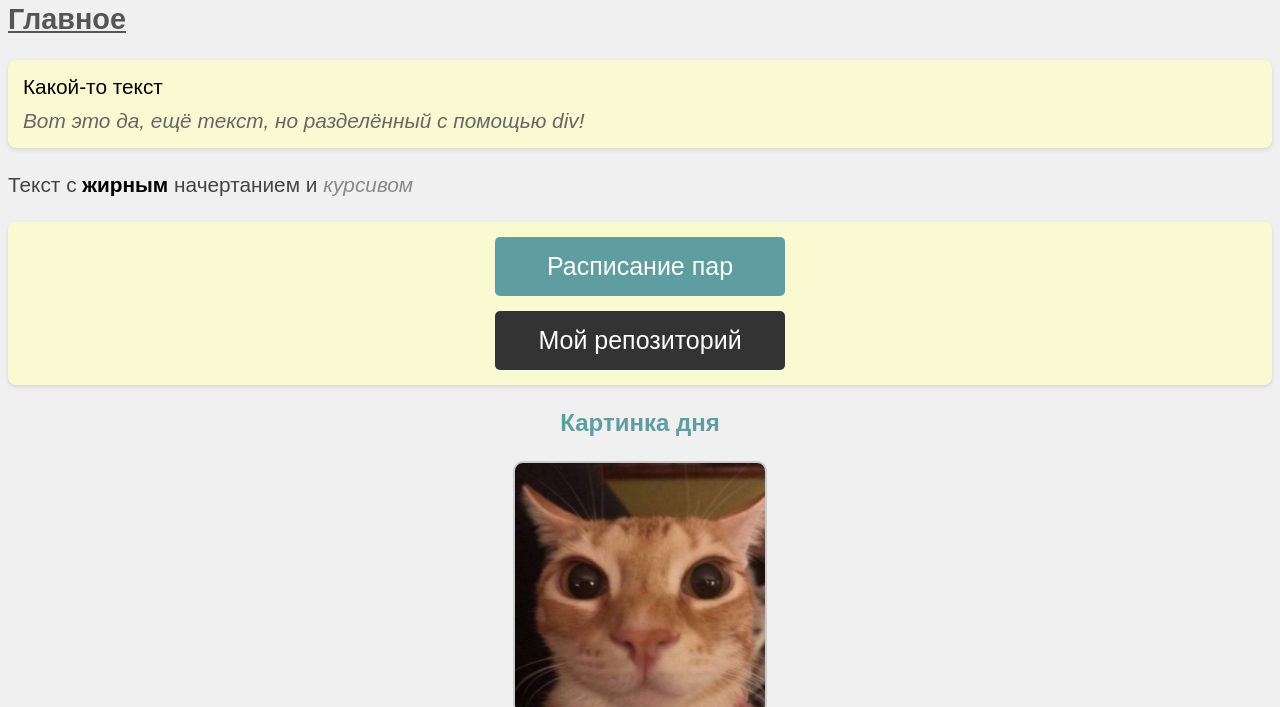
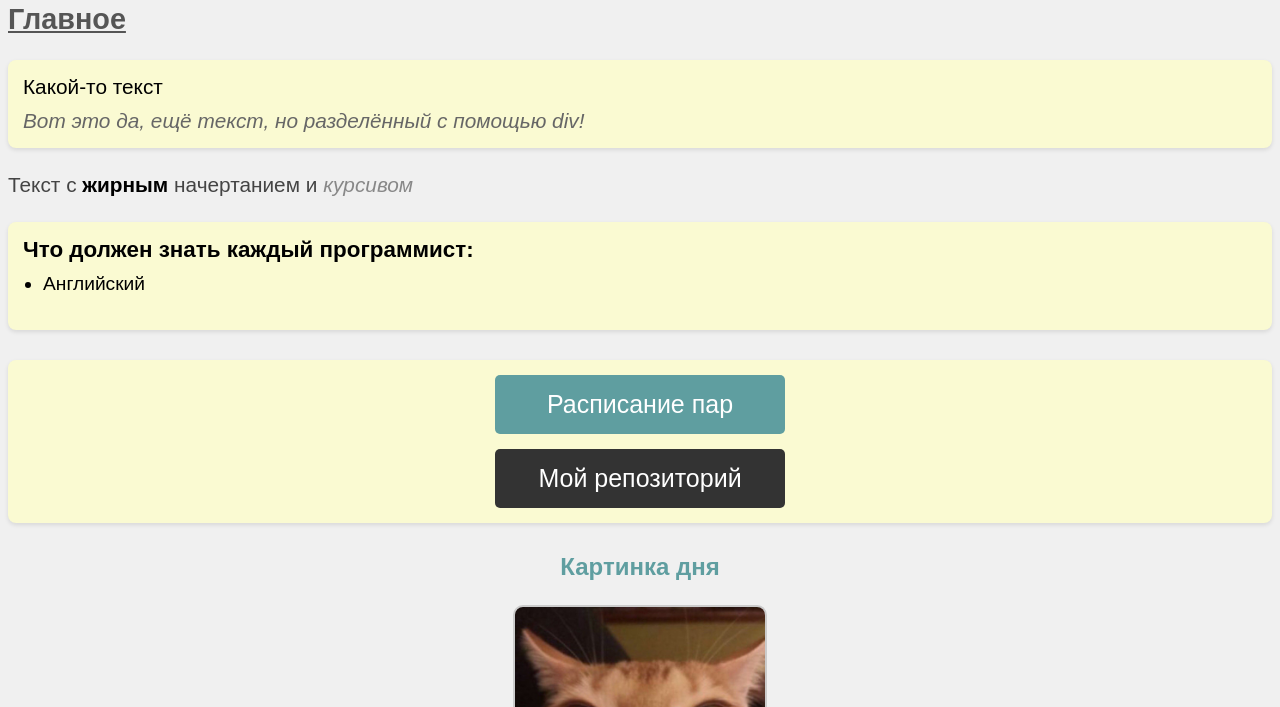
Before and after one commit to DimaDima51/web-programming, a plain HTML site: page index.html in a window 1280 px wide. Shown: the part 93-800 px from the top of the page. Drawn offline with Linux system fonts and the light colour scheme.

Commit message:
Basic styles

```diff
--- a/index.html
+++ b/index.html
@@ -18,7 +18,14 @@
             Текст с <b style="color: rgb(0, 0, 0);">жирным</b> начертанием и <em style="color: rgb(136, 136, 136);">курсивом</em>
         </p>
 
-        <div style="background-color: rgb(250, 250, 210); display: flex; flex-direction: column; align-items: center; gap: 15px; padding: 15px; border-radius: 8px; box-shadow: 0 2px 4px rgba(0, 0, 0, 0.1);">
+        <div style="background-color: rgb(250, 250, 210); padding: 15px; border-radius: 8px; box-shadow: 0 2px 4px rgba(0, 0, 0, 0.1); margin-top: 20px;">
+            <span style="font-weight: bold; color: rgb(0, 0, 0); font-size: 1.4em;">Что должен знать каждый программист:</span>
+            <ul style="font-size: 1.2em; padding-left: 20px; margin-top: 10px;">
+                <li>Английский</li>
+            </ul>
+        </div>
+
+        <div style="background-color: rgb(250, 250, 210); display: flex; flex-direction: column; align-items: center; gap: 15px; padding: 15px; border-radius: 8px; box-shadow: 0 2px 4px rgba(0, 0, 0, 0.1); margin-top: 30px;">
             <a href="https://mauniver.ru/student/timetable/new/" target="_blank"
                style="color: rgb(255, 255, 255); background-color: rgb(95, 158, 160); padding: 15px 20px; border-radius: 5px; font-size: 25px; text-decoration: none; width: 250px; text-align: center;">
                 Расписание пар
@@ -30,7 +37,7 @@
             </a>
         </div>
 
-        <div style="margin-top: 20px; text-align: center;">
+        <div style="margin-top: 30px; text-align: center;">
             <h3 style="color: rgb(95, 158, 160); font-size: 1.5em;">Картинка дня</h3>
             <img src="cat.png" alt="Смешной кот" width="250" height="250" style="border: 2px solid rgb(204, 204, 204); border-radius: 10px;">
         </div>
```
